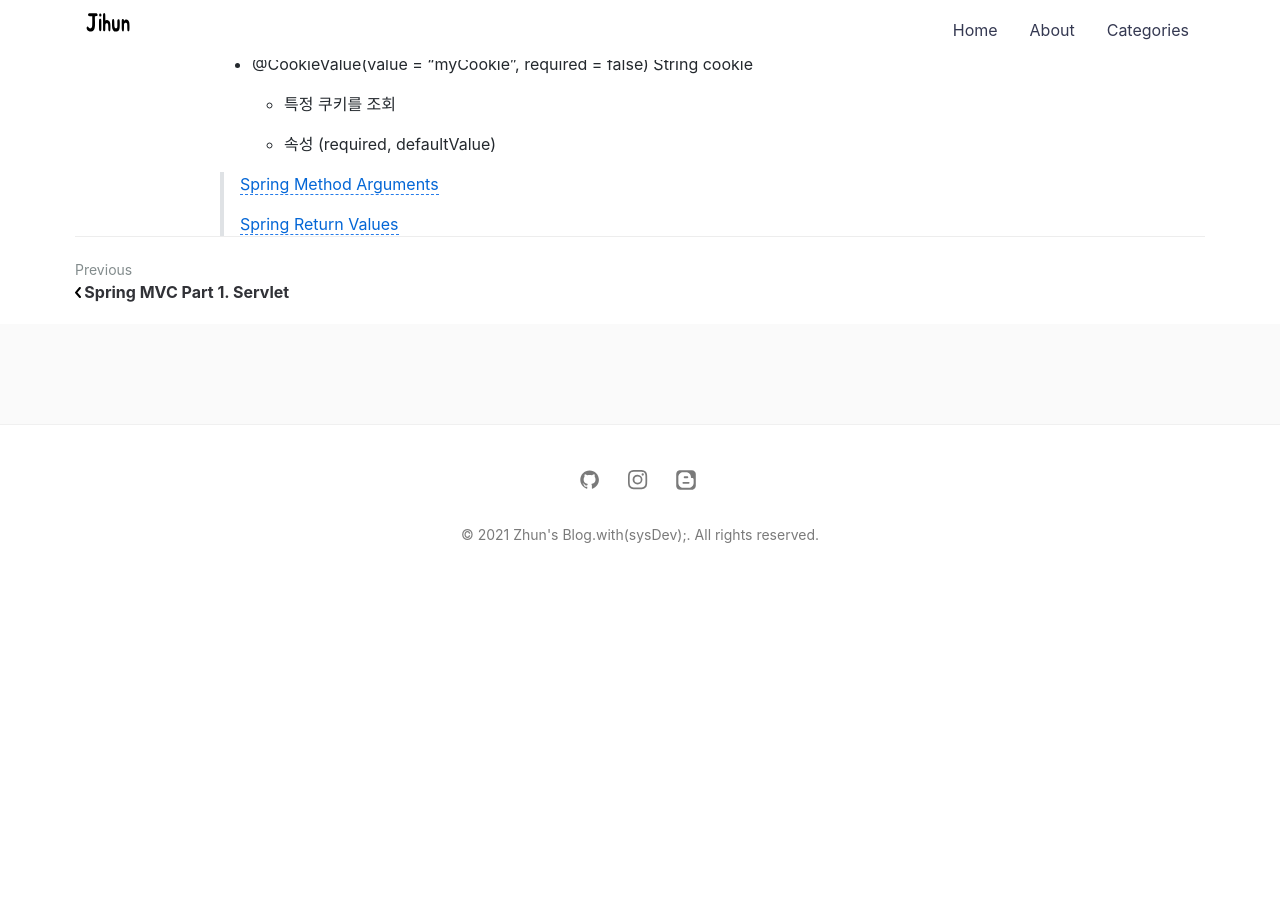
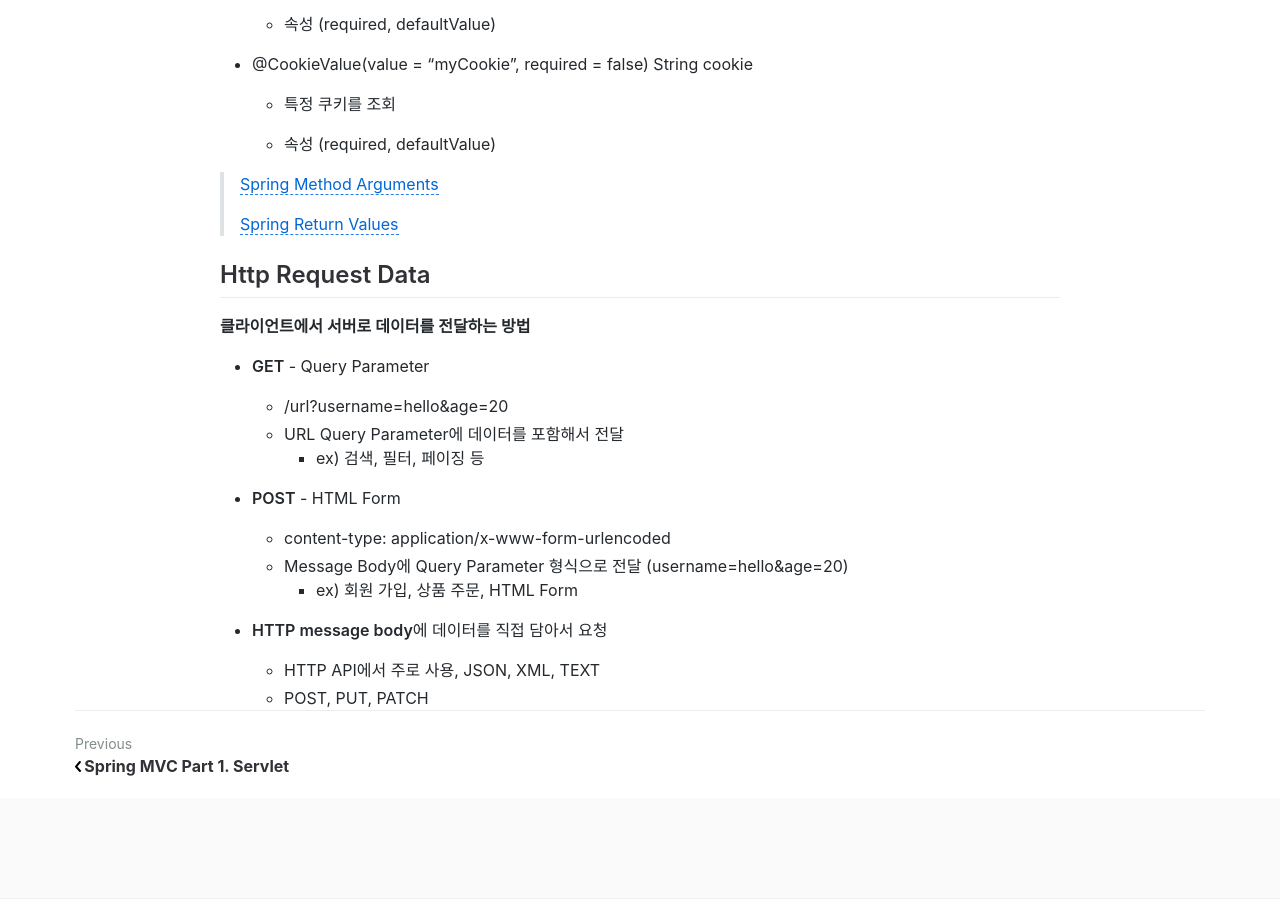
Before and after one commit to jihunparkme/jihunparkme.github.io, a Jekyll site: the page built from _posts/2021-08-16-Spring-MVC-Part1-MVC.md, in a window 1280 px wide and 900 px high, scrolled down 6677 px. Built offline with Jekyll 4.4.1, drawn with Linux system fonts in a browser that asks for light colours; comment, search, counter and statistics services are not loaded; before the commit the page ends 7267 px from its top, so only the background shows below that.

Commit message:
[스프링 MVC - 기본 기능] HTTP 요청 파라미터 - Query Parameter

```diff
--- a/_posts/2021-08-16-Spring-MVC-Part1-MVC.md
+++ b/_posts/2021-08-16-Spring-MVC-Part1-MVC.md
@@ -295,3 +295,24 @@
 > [Spring Method Arguments](https://docs.spring.io/spring-framework/docs/current/reference/html/web.html#mvc-ann-arguments)
 >
 > [Spring Return Values](https://docs.spring.io/spring-framework/docs/current/reference/html/web.html#mvc-ann-return-types)
+
+## Http Request Data
+
+**클라이언트에서 서버로 데이터를 전달하는 방법**
+
+- **GET** - Query Parameter
+
+  - /url?username=hello&age=20
+  - URL Query Parameter에 데이터를 포함해서 전달
+    - ex) 검색, 필터, 페이징 등
+
+- **POST** - HTML Form
+
+  - content-type: application/x-www-form-urlencoded
+  - Message Body에 Query Parameter 형식으로 전달 (username=hello&age=20)
+    - ex) 회원 가입, 상품 주문, HTML Form
+
+- **HTTP message body**에 데이터를 직접 담아서 요청
+
+  - HTTP API에서 주로 사용, JSON, XML, TEXT
+  - POST, PUT, PATCH
```
